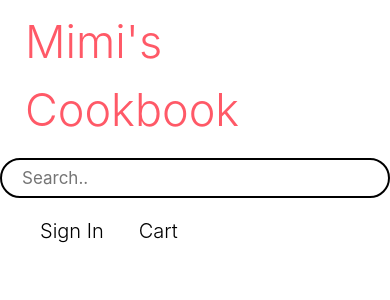
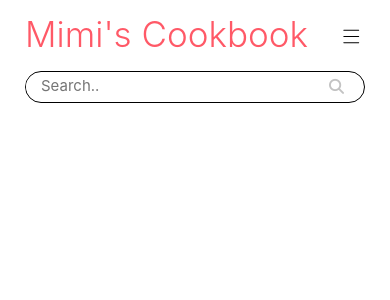
Before and after one commit to angusn8/mimis-cookbook, a Flask app: page / in a window 390 px wide. Shown: the top 300 px of the page. Run offline with Flask 3, Linux system fonts and the light colour scheme; some libraries are stand-ins or nearby versions.

Commit message:
profile tabs, home on login, responsive nav bar

```diff
--- a/app/static/css/style.css
+++ b/app/static/css/style.css
@@ -9,10 +9,8 @@
 /*Navigation Bar*/
 .navbar {
   display: flex;
-}
-
-.navbar a {
-  text-decoration: none;
+  justify-content: space-between;
+  width: 100%;
 }
 
 .logo-text {
@@ -20,20 +18,44 @@
   font-weight: 300;
   color: rgb(255, 89, 103);
   margin-left: 25px;
-    margin-right: 30px;
-    min-width: 328px;
+}
+
+.logo-text-link {
+  text-decoration: none;
+}
+
+.back-home-link {
+  text-decoration: none;
+  color: rgb(87, 87, 87);
+  margin: 20px 0px 0px 30px;
+  font-size: 15pt;
+}
+
+.back-home-link:hover {
+  color: rgb(44, 44, 44);
+}
+
+.back-home-link i {
+  margin-right: 5px;
+  font-size: 14pt;
+  -webkit-text-stroke: 1.4px white;
 }
 
 .nav-links {
   display: flex;
   margin-right: 25px;
   margin-top: 15px;
+  margin-left: 5px;
   padding-left: 0px;
-  margin-left: 20px;
 }
 
 .nav-links li {
   list-style: none;
+}
+
+.nav-bars i {
+  visibility: hidden;
+  float: right;
 }
 
 .nav-links a {
@@ -45,7 +67,8 @@
   padding: 3px;
   padding-left: 15px;
   padding-right: 15px;
-    margin-left: 5px;
+  width: fit-content;
+  text-align: center;
 }
 
 .nav-links a:hover {
@@ -54,24 +77,197 @@
   border-radius: 20px;
 }
 
-.navbarindex input[type=text] {
-  width: 840px;
+.searchbar {
+  flex-grow: 1;
   height: 40px;
-  padding-left: 20px;
   border-radius: 20px;
   border: 2px solid black;
-  margin-top: 15px;
-  font-size: 17px;
+  margin-top: 5px;
+  margin-right: 10px;
+  margin-left: 25px;
 }
 
-.navbar input[type=text] {
-  width: 750px;
-  height: 40px;
+.searchbar input[type=text] {
+  width: 90%;
   padding-left: 20px;
+  font-size: 17px;
+  border: none;
   border-radius: 20px;
-  border: 2px solid black;
-  margin-top: 15px;
-  font-size: 17px;
+  margin-top: 5px;
+}
+
+.searchbar input[type=text]:focus {
+  outline: none;
+}
+
+.searchbar button {
+  text-align: right;
+  float: right;
+  width: 10%;
+  padding: 5px;
+  padding-right: 20px;
+  background: none;
+  border-radius: 20px;
+  color: rgb(195, 195, 195);
+  border: none;
+  cursor: pointer;
+}
+
+.searchbar button:hover {
+  color: gray;
+}
+
+
+@media (max-width: 925px){
+  .nav-links {
+    visibility: hidden;
+    position: absolute;
+    top: 0;
+    left: 0;
+  }
+
+  .nav-bars i {
+    visibility: visible;
+    position: absolute;
+    -webkit-text-stroke: 1.7px white;
+    top: 26px;
+    right: 18px;
+    font-size: 25px;
+    font-weight: 10px;
+    color: black;
+    padding: 5px;
+    padding-left: 12px;
+    padding-right: 12px;
+  }
+
+  .nav-bars i:hover {
+    background-color: rgb(242, 242, 242);
+    -webkit-text-stroke: 1.7px rgb(242, 242, 242);
+    cursor: pointer;
+    border-radius: 20px;
+  }
+
+  .searchbar {
+    margin-right: 75px;
+  }
+
+  .searchbar input[type=text] {
+    width: 85%;
+  }
+
+  .searchbar button {
+    width: 15%;
+  }
+}
+
+@media (max-width: 705px){
+  .searchbar {
+    margin-right: 25px;
+    min-width: 310px;
+    margin-top: 10px;
+  }
+
+  .searchbar input[type=text] {
+    width: 90%;
+  }
+
+  .searchbar button {
+    width: 10%;
+  }
+}
+
+@media (max-width: 420px){
+  .logo-text {
+    font-size: 35px;
+  }
+
+  .nav-bars i {
+    position: absolute;
+    -webkit-text-stroke: 1.6px white;
+    top: 22px;
+    right: 18px;
+    font-size: 20px;
+  }
+
+  .searchbar {
+    height: 32px;
+    min-width: 0px;
+    border: 1.8px solid black;
+  }
+
+  .searchbar input[type=text] {
+    width: 85%;
+    font-size: 15px;
+    margin-top: 2.5px;
+    padding-left: 15px;
+  }
+
+  .searchbar button {
+    width: 15%;
+    padding: 5px;
+    padding-right: 20px;
+    border-radius: 20px;
+    padding-top: 2px;
+    cursor: pointer;
+  }
+
+  .searchbar button i {
+    font-size: 15px;
+  }
+}
+
+@media (max-width: 340px){
+  .logo-text {
+    font-size: 30px;
+  }
+
+  .nav-bars i {
+    position: absolute;
+    -webkit-text-stroke: 1.6px white;
+    top: 18px;
+    right: 18px;
+    font-size: 20px;
+  }
+}
+
+
+@media (max-width: 305px){
+  .logo-text {
+    font-size: 25px;
+  }
+
+  .nav-bars i {
+    position: absolute;
+    top: 15px;
+    right: 18px;
+    font-size: 18px;
+  }
+
+  .searchbar {
+    height: 28px;
+    border: 1.4px solid black;
+  }
+
+  .searchbar input[type=text] {
+    width: 85%;
+    font-size: 12px;
+    margin-top: 2.5px;
+    padding-left: 15px;
+  }
+
+  .searchbar button {
+    width: 15%;
+    padding: 4px;
+    padding-right: 20px;
+    border-radius: 20px;
+    cursor: pointer;
+    padding-top: 0;
+  }
+
+  .searchbar button i {
+    font-size: 12px;
+    -webkit-text-stroke: 0.5px white;
+  }
 }
 
 /* Login */
--- a/app/templates/index.html
+++ b/app/templates/index.html
@@ -2,13 +2,19 @@
 {% block title %}Mimi's Cookbook | Home{% endblock %}
 {% block content %}
 <div class="navbar">
-    <a href="/">
+    <a href="/" class="logo-text-link">
         <div class="logo-text">
             Mimi's Cookbook
         </div>
     </a>
-    <input type="text" name="search" placeholder="Search..">
+
+    <form class="searchbar">
+        <input type="text" name="search" placeholder="Search..">
+        <button type="submit"><i class="fa fa-search"></i></button>
+    </form>
+
     <div>
+        <a class="nav-bars"><i class="fas fa-bars"></i></a>
         <ul class="nav-links">
             <li><a href="{{ url_for('auth.login') }}">Sign In</a></li>
             <li><a href="">Cart</a></li>
--- a/app/templates/login.html
+++ b/app/templates/login.html
@@ -1,6 +1,12 @@
 {% extends "base.html" %}
 {% block title %}Mimi's Cookbook | Log In{% endblock %}
 {% block content %}
+<div class="navbar">
+    <a href="/" class="back-home-link">
+        <i class="fas fa-arrow-left"></i> Back to Home
+    </a>
+</div>
+
 <div class="login">
     <h1>Login</h1>
     <div class="links">
--- a/app/templates/signup.html
+++ b/app/templates/signup.html
@@ -1,6 +1,12 @@
 {% extends "base.html" %}
 {% block title %}Mimi's Cookbook | Sign Up{% endblock %}
 {% block content %}
+<div class="navbar">
+    <a href="/" class="back-home-link">
+        <i class="fas fa-arrow-left"></i> Back to Home
+    </a>
+</div>
+
 <div class="register">
     <h1>Register</h1>
     <div class="links">
```
Also changed, not shown: other parts of app/static/css/style.css (+39 -0 lines), app/templates/profile.html (+14 -3 lines), app/templates/search.html (+8 -2 lines), instance/database.db (added). Lines whose indentation alone changed are shown as unchanged.
